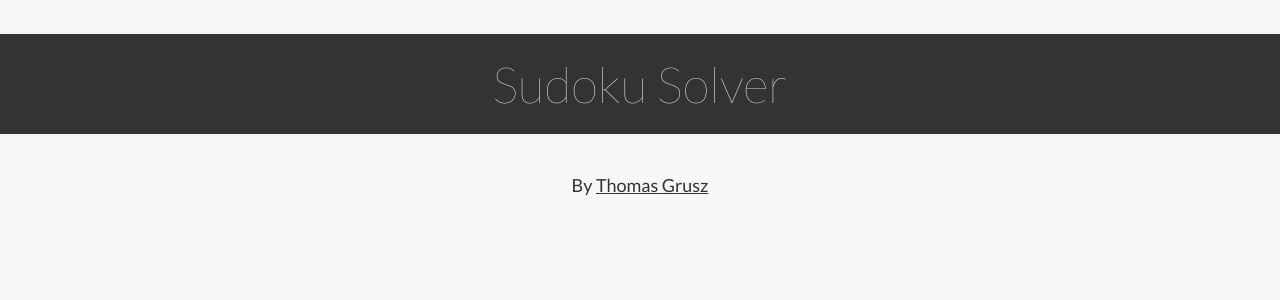
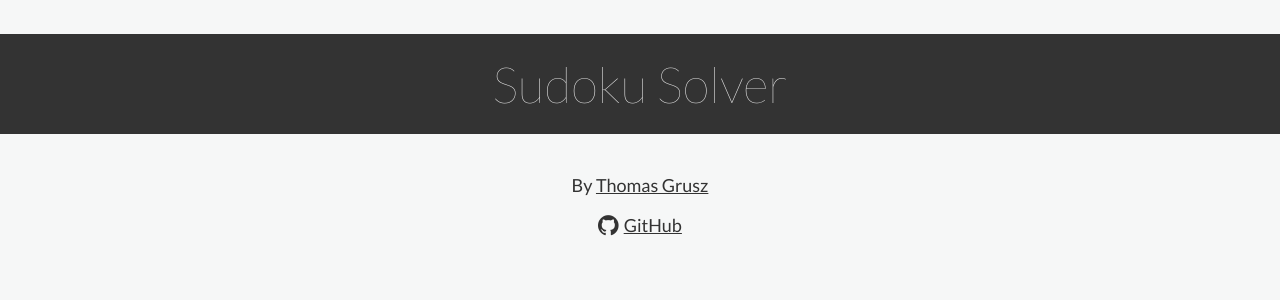
Before and after one commit to thomasgrusz/Sudoku-Solver, a Python web app: template templates/base.html in a window 1280 px wide. Shown: the top 300 px of the page. Run offline with Jinja, Linux system fonts and the light colour scheme; the template is opened without the code that fills it, so the values that code supplies are empty.

Commit message:
feat: Add GitHub link to footer including social icon

```diff
--- a/css/main.css
+++ b/css/main.css
@@ -101,7 +101,9 @@ footer {
 footer a {
     color: #333;
 }
-
+.social-icon {
+    padding: 0 5px 0 0;
+}
 
 
 /* Media Queries */
--- a/templates/base.html
+++ b/templates/base.html
@@ -23,6 +23,9 @@
 
     <footer>
         <p>By <a href="mailto:thomas.grusz@gmail.com" target="_blank">Thomas Grusz</a></p>
+        <p>
+            <a href="https://github.com/thomasgrusz" target="_blank"><span class="fa fa-github fa-lg social-icon"></span>GitHub</a>
+        </p>
     </footer>
 </body>
 
```
